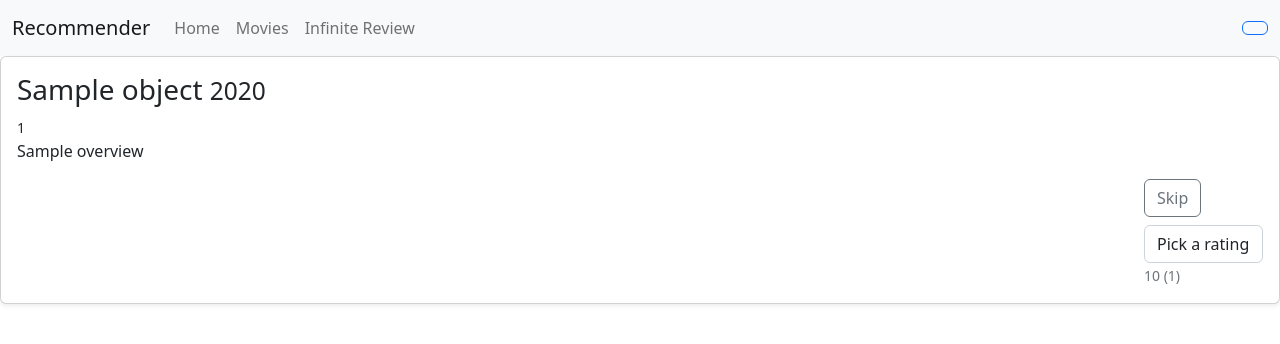
After one commit to codingforentrepreneurs/recommender, a Django app: template src/templates/movies/infinite-view.html in a window 1280 px wide. The commit adds this page. Shown: the top 344 px of the page. Run offline with Django 3.2, Linux system fonts and the light colour scheme; tables that the repository leaves empty hold one stand-in row (values such as "Sample post"); the template is opened without the code that fills it: values that come from a table or form of the project are taken from there, most other values are stand-ins (such as "Sample title", 1, 10 or a date in 2020); parts of the project's set-up code (start-up, migrations or seed data) failed here and were passed over; some libraries are stand-ins or nearby versions.

Commit message:
24 - Infinite Rating Flow with Django & HTMX

```diff
--- a/src/movies/urls.py
+++ b/src/movies/urls.py
@@ -4,5 +4,6 @@ from django.urls import path
 from . import views
 urlpatterns = [
     path('', views.movie_list_view),
+    path('infinite/', views.movie_infinite_rating_view),
     path('<int:pk>/', views.movie_detail_view),
 ]
--- /dev/null
+++ b/src/templates/movies/infinite-view.html
@@ -0,0 +1,10 @@
+{% extends 'base.html' %}
+
+
+{% block content %}
+
+
+<div class="col">
+    {% include 'movies/snippet/infinite.html' with object=object %}
+</div> <!-- end col -->
+{% endblock %}
--- a/src/templates/movies/snippet/card.html
+++ b/src/templates/movies/snippet/card.html
@@ -16,6 +16,12 @@
 
         </div>
         <div>
+          {% if skip is True %}
+            <button hx-post="/rate/movie/" class="btn btn-outline-secondary">
+              Skip
+            </button>
+          {% endif %}
+
            {% include 'ratings/snippet/rating-choices.html' with object_id=object.id current_rating=current_rating %}
 
             {% if object.rating_avg is not None %}
--- /dev/null
+++ b/src/templates/movies/snippet/infinite.html
@@ -0,0 +1,7 @@
+
+<div hx-get="/movies/infinite/"
+    hx-trigger="did-skip-movie from:body, did-rate-movie from:body"
+    hx-swap="outerHTML"
+    >
+    {% include 'movies/snippet/card.html' with object=object skip=True %}
+</div> <!-- end col -->
--- a/src/templates/navbar.html
+++ b/src/templates/navbar.html
@@ -1,14 +1,20 @@
 {% load account %}
 <nav class="navbar navbar-expand-lg bg-light">
     <div class="container-fluid">
-      <a class="navbar-brand" href="#">Recommender</a>
+      <a class="navbar-brand" href="/">Recommender</a>
       <button class="navbar-toggler" type="button" data-bs-toggle="collapse" data-bs-target="#navbarSupportedContent" aria-controls="navbarSupportedContent" aria-expanded="false" aria-label="Toggle navigation">
         <span class="navbar-toggler-icon"></span>
       </button>
       <div class="collapse navbar-collapse" id="navbarSupportedContent">
         <ul class="navbar-nav me-auto mb-2 mb-lg-0">
           <li class="nav-item">
-            <a class="nav-link active" aria-current="page" href="#">Home</a>
+            <a class="nav-link"  href="/">Home</a>
+          </li>
+          <li class="nav-item">
+            <a class="nav-link " href="/movies">Movies</a>
+          </li>
+          <li class="nav-item">
+            <a class="nav-link"  href="/movies/infinite">Infinite Review</a>
           </li>
 
         </ul>
```
Also changed, not shown: src/movies/views.py (+18 -0 lines), src/ratings/views.py (+7 -0 lines).
